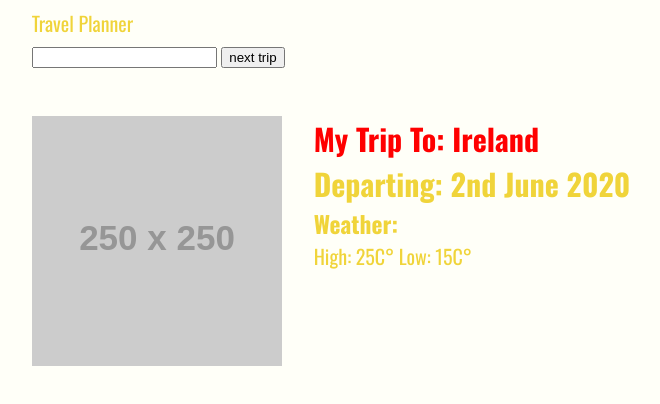
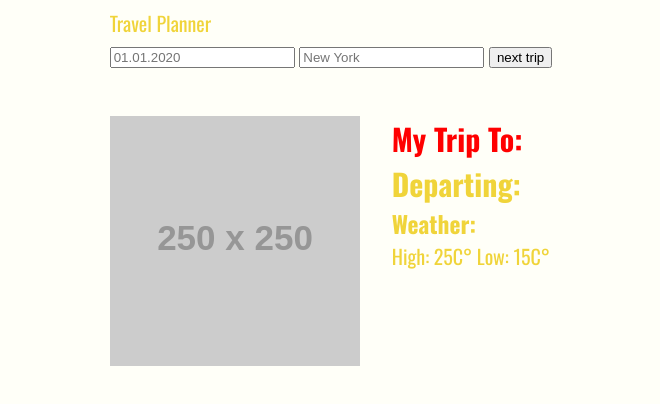
Before and after one commit to prpcodes/udacity-travel-app, a website built with webpack: page src/client/views/index.html in a window 1280 px wide. Shown: the whole page, without its empty margins (309-969 px from the left). Built offline with nearby package versions, Linux system fonts and the light colour scheme; placeholder pictures from the web are drawn by us; a web font is replaced by a local one.

Commit message:
added departure field

```diff
--- a/src/client/views/index.html
+++ b/src/client/views/index.html
@@ -14,7 +14,18 @@
         Travel Planner
       </section>
       <section class="new-trip">
-        <input type="text" id="location" name="location" />
+        <input
+          type="text"
+          id="departure"
+          name="departure"
+          placeholder="01.01.2020"
+        />
+        <input
+          type="text"
+          id="location"
+          name="location"
+          placeholder="New York"
+        />
         <button id="generate" type="submit">next trip</button>
       </section>
       <section class="saved-trip">
@@ -23,8 +34,8 @@
           alt="random image from your destination"
         />
         <div id="info">
-          <h2 id="name">My Trip To: Ireland</h2>
-          <h2 id="date">Departing: 2nd June 2020</h2>
+          <h2 id="name">My Trip To: <span id="city"></span></h2>
+          <h2 id="date">Departing: <span id="departing"></span></h2>
           <div id="flight">
             <h3>Weather:</h3>
             <p>
@@ -34,6 +45,6 @@
         </div>
       </section>
     </section>
-    <script src="app.js" type="text/javascript"></script>
+    <script src="main.js" type="text/javascript"></script>
   </body>
 </html>
```
